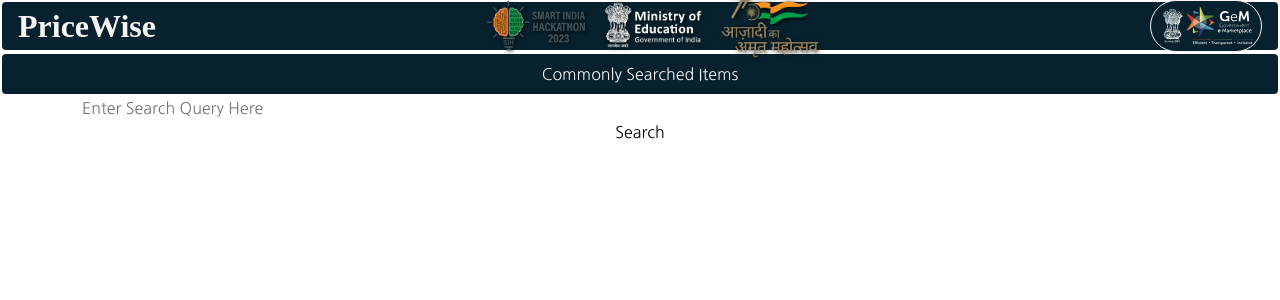
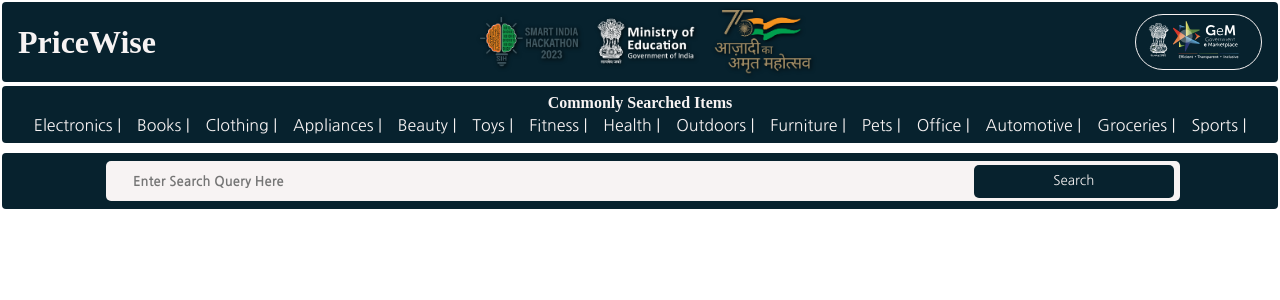
Before and after one commit to singh-chandanbir/PriceWise, a Flask app: page / in a window 1280 px wide. Shown: the top 300 px of the page. Run offline with Flask 3, Linux system fonts and the light colour scheme; some web fonts are replaced.

Commit message:
UI FIXES

```diff
--- a/static/Styles/global.css
+++ b/static/Styles/global.css
@@ -5,11 +5,15 @@
     padding: 0;
     background: none;
     font-family: var(--secondary-font);
+    text-decoration: none;
+
 }
 
 :root{
     --primary-color : #07222e;
     --secondary-color : #f7f3f3;
+    /* --secondary-color : #2d2a30;
+    --primary-color : #d9e1ff; */
     --secondary-font : "Nanum Gothic";
     --primary-font : "Signika Negative";
 }
@@ -17,7 +21,7 @@
     display: flex;
     flex-direction: column;
 }
-navbar,.quicksearch{
+navbar,.quicksearch,.searchbar{
     background-color: var(--primary-color);
     border-radius: 4px;
     margin: 2px;
@@ -58,29 +62,3 @@
 navbar .referral:hover{
     box-shadow: 0 0 5px 0.2px var(--secondary-color);
 }
-.back_arrow{
-    width: 35px;
-    float: left;
-
-}
-.your_search{
-    float: left;
-    margin-left: 10px;
-
-}
-.product_category_block{
-    float: left;
-    width: 40%;
-    height: 200px;
-    background-color: #859097;
-    padding: 10px 10px 10px 10px;
-    border-radius: 10px;
-    margin: 10px 10px 10px 10px;
-}
-.footer{
-    height: 50px;
-    background-color: #07222e;
-}
-.outer_product_category_block{
-    padding: 10px,10px,10px,10px;
-}
--- a/static/Styles/landing.css
+++ b/static/Styles/landing.css
@@ -4,4 +4,61 @@
     align-items: center;
     color: var(--secondary-color);
     padding: 0.5em;
+    gap: 0.2em;
 }
+.head{
+    font-weight:bold;
+    font-family: var(--primary-font) ;
+}
+.searches{
+    flex-wrap: wrap;
+    display: flex;
+    gap: 1em;
+}
+
+.searches a{
+
+    /* border-right: 1px solid var(--secondary-color); */
+    color: var(--secondary-color);
+}
+.searches a::after{
+    content: "    |";
+
+}
+
+
+/* Search Bar CSS */
+.searchbar {
+    height: 3.5em;
+    margin-top: .5em;
+    /* position: relative; */
+    /* padding: auto; */
+    display: flex;
+    /* gap: -4em; */
+    /* flex-direction: row; */
+    align-items: center;
+    justify-content: center;
+}
+
+.searchbar input[type="text"] {
+    background-color: var(--secondary-color);
+    width: 80%;
+    height: 3em;
+    padding: 0 2em;
+    /* flex: 1; */
+    border-radius: 5px;
+    font-weight: bold;
+}
+
+.searchbar input[type="submit"] {
+    /* position: absolute; */
+    margin-left: -15.5em;
+    cursor: pointer;;
+    width: 15em;
+    height: 2.5em;
+    background-color: var(--primary-color);
+    border-radius: 5px;
+    color: var(--secondary-color);
+    /* transform: translateX(220%); */
+
+}
--- a/templates/index.html
+++ b/templates/index.html
@@ -12,8 +12,8 @@
         rel="stylesheet">
     <link rel="stylesheet" href="{{ url_for('static', filename = './Styles/global.css') }}">
 
-    <link href="https://cdn.jsdelivr.net/npm/bootstrap@5.3.1/dist/css/bootstrap.min.css" rel="stylesheet">
-    <script src="https://cdn.jsdelivr.net/npm/bootstrap@5.3.1/dist/js/bootstrap.bundle.min.js"></script>
+    <link rel="stylesheet" href="{{ url_for('static', filename = './Styles/landing.css')}}">
+
 
 </head>
 
@@ -33,27 +33,41 @@
             </a>
         </div>
     </navbar>
-    <link rel="stylesheet" href="{{ url_for('static', filename = './Styles/landing.css')}}">
     <div class="quicksearch">
         <div class="head">
             Commonly Searched Items
         </div>
         <div class="searches">
+            <a href="#">Electronics</a>
+<a href="#">Books</a>
+<a href="#">Clothing</a>
+<a href="#">Appliances</a>
+<a href="#">Beauty</a>
+<a href="#">Toys</a>
+<a href="#">Fitness</a>
+<a href="#">Health</a>
+<a href="#">Outdoors</a>
+<a href="#">Furniture</a>
+<a href="#">Pets</a>
+<a href="#">Office</a>
+<a href="#">Automotive</a>
+<a href="#">Groceries</a>
+<a href="#">Sports</a>
 
         </div>
     </div>
 
 
-    <form action="/categories" method="POST">
-        <div class="container">
-            <div class="row justify-content-center align-items-center">
+    <form action="/categories" method="POST" class = "searchbar">
+
+
                 <!-- <div class="col-md-12"> -->
                     <input type="text" autocomplete="off" autofocus
                         placeholder="Enter Search Query Here" required name="searchquery" id="searchquery">
                     <input class=" search_btn" type="submit" value="Search">
                 <!-- </div> -->
-            </div>
-        </div>
+
+
     </form>
     {% block body %}{% endblock body %}
 </body>
```
